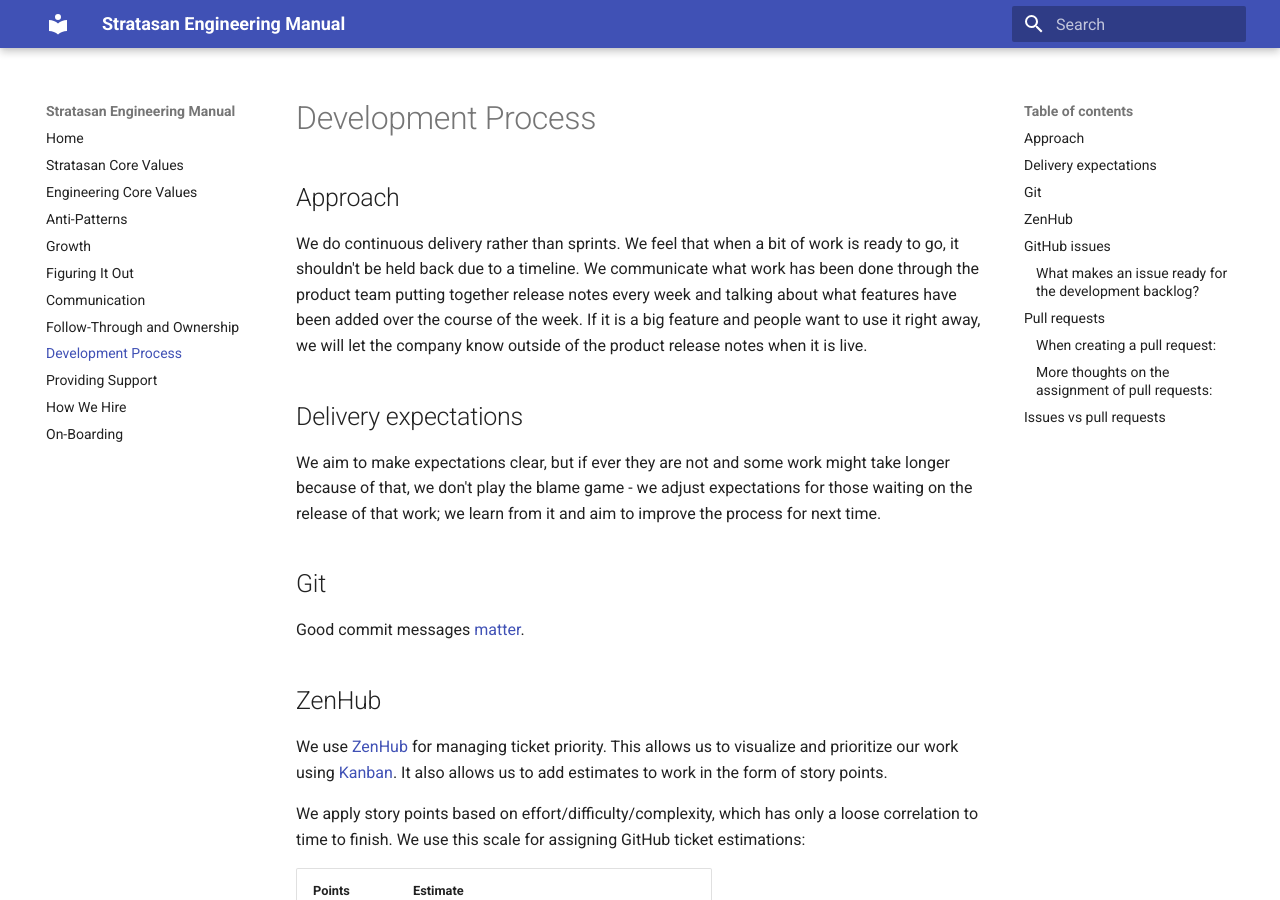
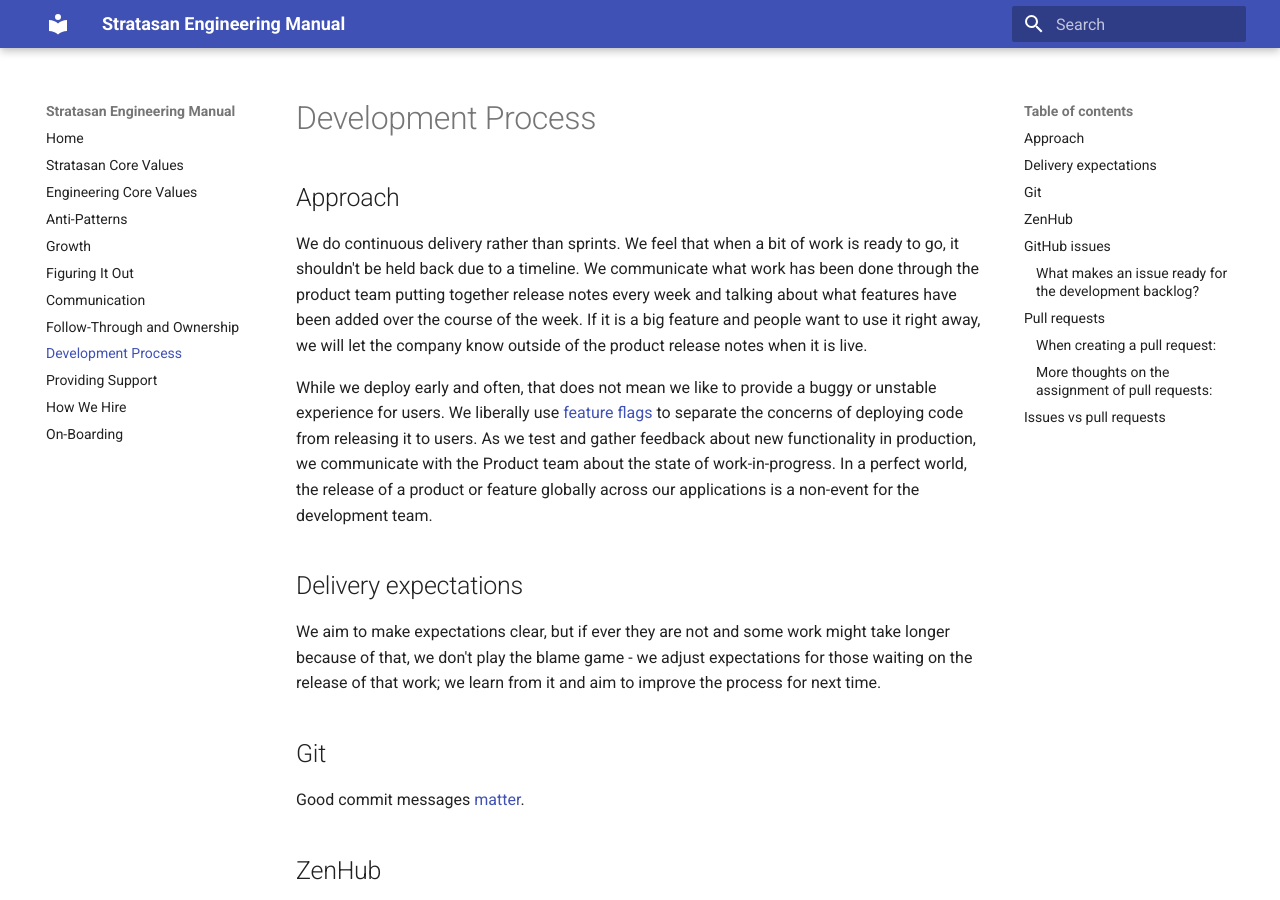
Before and after one commit to stratasan/engineering, an MkDocs documentation site: the page built from docs/development_process.md, in a window 1280 px wide and 900 px high. Built offline with MkDocs 1.6.1 and Material for MkDocs 9.7.7, drawn with Linux system fonts in a browser that asks for light colours; old or Windows-style settings are respelled for this version of MkDocs.

Commit message:
Added a bit about feature flags and why we like it

```diff
--- a/docs/development_process.md
+++ b/docs/development_process.md
@@ -3,6 +3,8 @@
 ## Approach
 
 We do continuous delivery rather than sprints. We feel that when a bit of work is ready to go, it shouldn't be held back due to a timeline. We communicate what work has been done through the product team putting together release notes every week and talking about what features have been added over the course of the week. If it is a big feature and people want to use it right away, we will let the company know outside of the product release notes when it is live.
+
+While we deploy early and often, that does not mean we like to provide a buggy or unstable experience for users. We liberally use [feature flags](https://en.wikipedia.org/wiki/Feature_toggle) to separate the concerns of deploying code from releasing it to users. As we test and gather feedback about new functionality in production, we communicate with the Product team about the state of work-in-progress. In a perfect world, the release of a product or feature globally across our applications is a non-event for the development team.
 
 ## Delivery expectations
 
```
